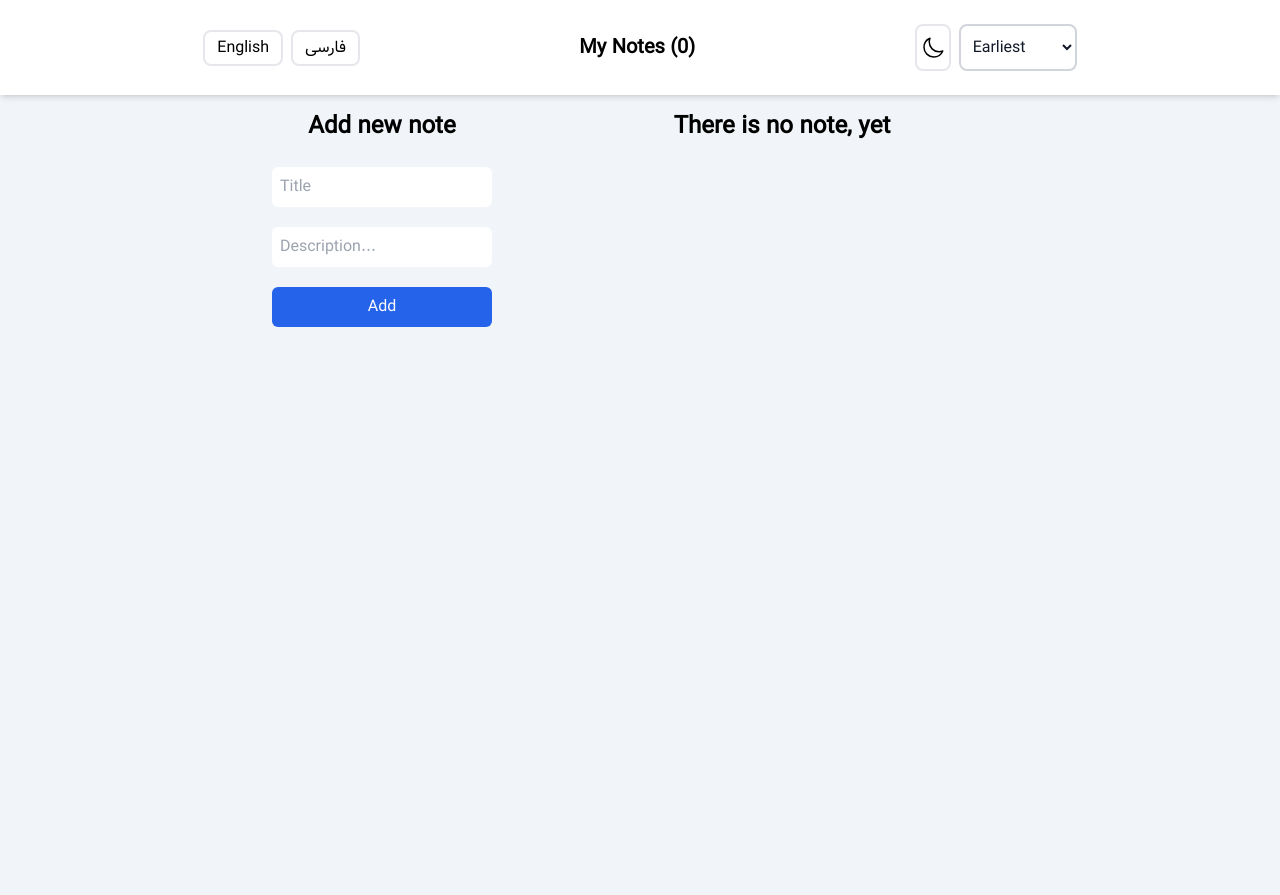
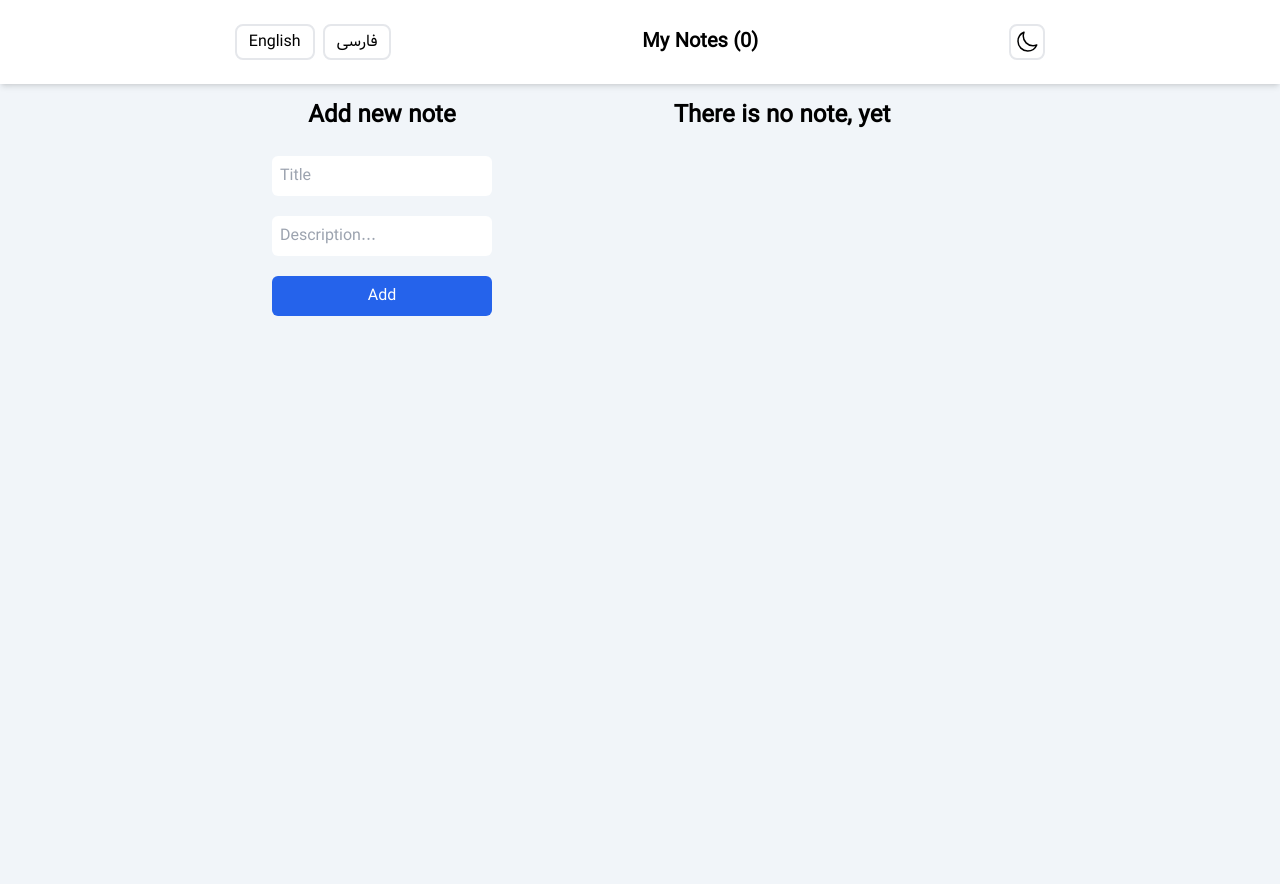
Before and after one commit to hossein-rahmati/Note-App, a React (Vite) app: page / in a window 1280 px wide. Built offline with nearby package versions, Linux system fonts and the light colour scheme.

Commit message:
update UI - sort options

```diff
--- a/src/App.jsx
+++ b/src/App.jsx
@@ -53,8 +53,6 @@ function App() {
         )}
 
         <NoteHeader
-          sortBy={sortBy}
-          onSort={(e) => setSortBy(e.target.value)}
           onTranslate={handleTranslate}
           translate={t}
           theme={theme}
@@ -67,7 +65,12 @@ function App() {
             <AddNewNote translate={t} theme={theme} />
           </div>
           <div className="flex-1 max-w-3xl">
-            <NoteStatus translate={t} />
+            <NoteStatus
+              translate={t}
+              theme={theme}
+              sortBy={sortBy}
+              onSort={(e) => setSortBy(e.target.value)}
+            />
             <NoteList sortBy={sortBy} theme={theme} />
           </div>
         </div>
--- a/src/components/NoteHeader.jsx
+++ b/src/components/NoteHeader.jsx
@@ -6,14 +6,7 @@ const languages = [
   { code: "fa", native: "فارسی" },
 ];
 
-function NoteHeader({
-  sortBy,
-  onSort,
-  onTranslate,
-  translate,
-  theme,
-  onThemeToggle,
-}) {
+function NoteHeader({ onTranslate, translate, theme, onThemeToggle }) {
   const { notes } = useNotes();
   return (
     <div
@@ -50,19 +43,6 @@ function NoteHeader({
               <MoonIcon className="w-6 h-6 " />
             )}
           </button>
-          <select
-            className={`border-2 border-gray-300  rounded-lg focus:ring-blue-500 p-2 ${
-              theme === "dark"
-                ? "bg-gray-700 text-zinc-50"
-                : "bg-white text-gray-900"
-            }`}
-            value={sortBy}
-            onChange={onSort}
-          >
-            <option value="latest">{translate("sort.earliest")}</option>
-            <option value="earliest">{translate("sort.latest")}</option>
-            <option value="completed">{translate("sort.completed")}</option>
-          </select>
         </div>
       </div>
     </div>
--- a/src/components/NoteStatus.jsx
+++ b/src/components/NoteStatus.jsx
@@ -1,7 +1,7 @@
 import { useNotes } from "../context/NotesContext";
 import Message from "./Message";
 
-function NoteStatus({ translate }) {
+function NoteStatus({ translate, theme, sortBy, onSort }) {
   const { notes } = useNotes();
   const allNotes = notes.length;
   const completedNotes = notes.filter((n) => n.completed).length;
@@ -10,6 +10,7 @@ function NoteStatus({ translate }) {
   if (!allNotes) return <Message>{translate("status.empty")}</Message>;
 
   return (
+    <div className="flex flex-col py-2">
       <ul className="flex items-center justify-between py-2 px-6 w-full opacity-50 font-semibold mb-4 text-xs sm:text-base">
         <li>
           {translate("status.all")}{" "}
@@ -30,6 +31,20 @@ function NoteStatus({ translate }) {
           </span>
         </li>
       </ul>
+      <select
+        className={`rounded-lg focus:ring-blue-500 py-2 border-x-8 border-transparent ${
+          theme === "dark"
+            ? "bg-gray-700 text-zinc-50"
+            : "bg-white text-gray-900"
+        }`}
+        value={sortBy}
+        onChange={onSort}
+      >
+        <option value="latest">{translate("sort.earliest")}</option>
+        <option value="earliest">{translate("sort.latest")}</option>
+        <option value="completed">{translate("sort.completed")}</option>
+      </select>
+    </div>
   );
 }
 
```
Lines whose indentation alone changed are shown as unchanged.
